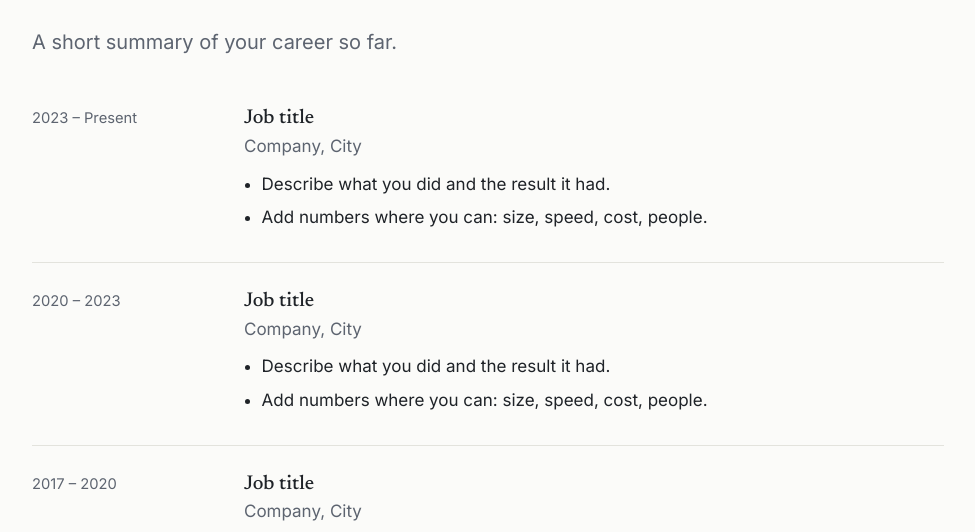
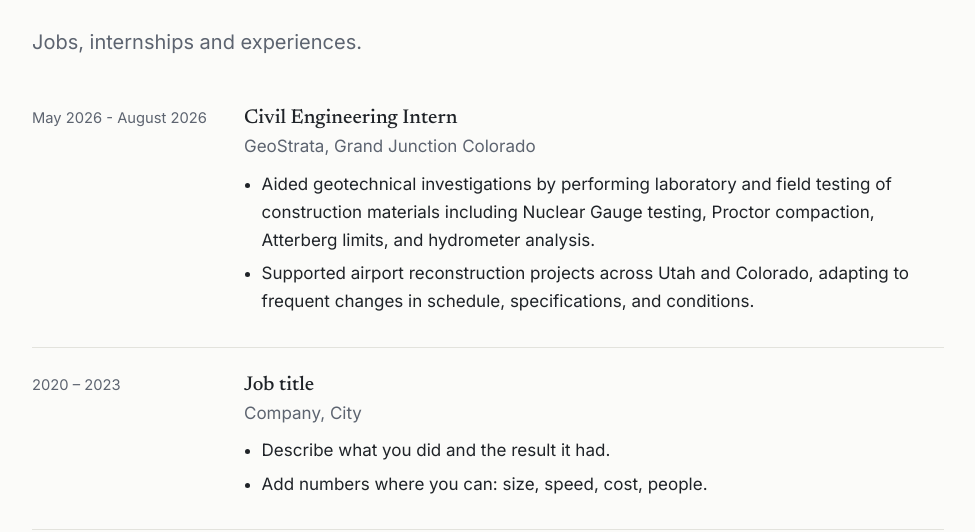
Before and after one commit to jonwazbell/jonwazbell.github.io, a plain HTML site: page experience.html in a window 1280 px wide. Shown: the part 200-732 px from the top of the page, without its empty margins (152-1127 px from the left). Drawn offline with Linux system fonts and the light colour scheme.

Commit message:
updated experience

```diff
--- a/experience.html
+++ b/experience.html
@@ -35,15 +35,17 @@
     <section>
       <div class="wrap">
         <h1>Experience</h1>
-        <p class="lead">A short summary of your career so far.</p>
+        <p class="lead">Jobs, internships and experiences.</p>
         <div class="entry">
-          <div class="when">2023 – Present</div>
+          <div class="when">May 2026 - August 2026</div>
           <div>
-            <h3>Job title</h3>
-            <div class="where">Company, City</div>
+            <h3>Civil Engineering Intern</h3>
+            <div class="where">GeoStrata, Grand Junction Colorado</div>
             <ul>
-            <li>Describe what you did and the result it had.</li>
-            <li>Add numbers where you can: size, speed, cost, people.</li>
+            <li>Aided geotechnical investigations by performing laboratory and field testing of construction materials including Nuclear
+                Gauge testing, Proctor compaction, Atterberg limits, and hydrometer analysis.</li>
+            <li>Supported airport reconstruction projects across Utah and Colorado, adapting to frequent changes in schedule,
+                specifications, and conditions.</li>
             </ul>
           </div>
         </div>
```
